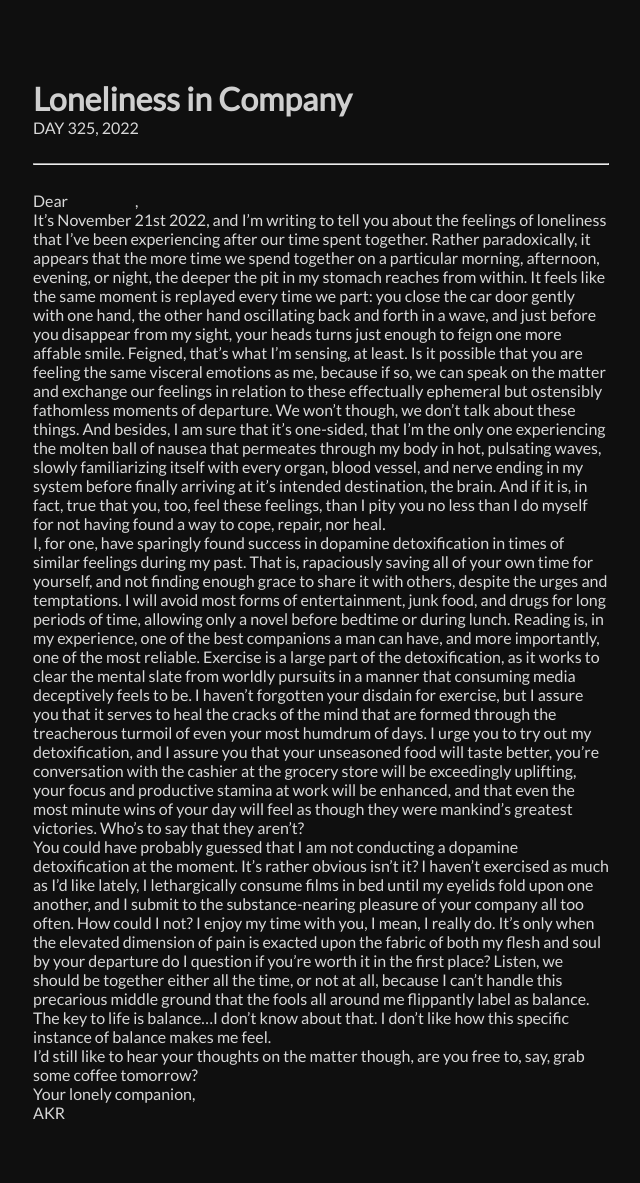
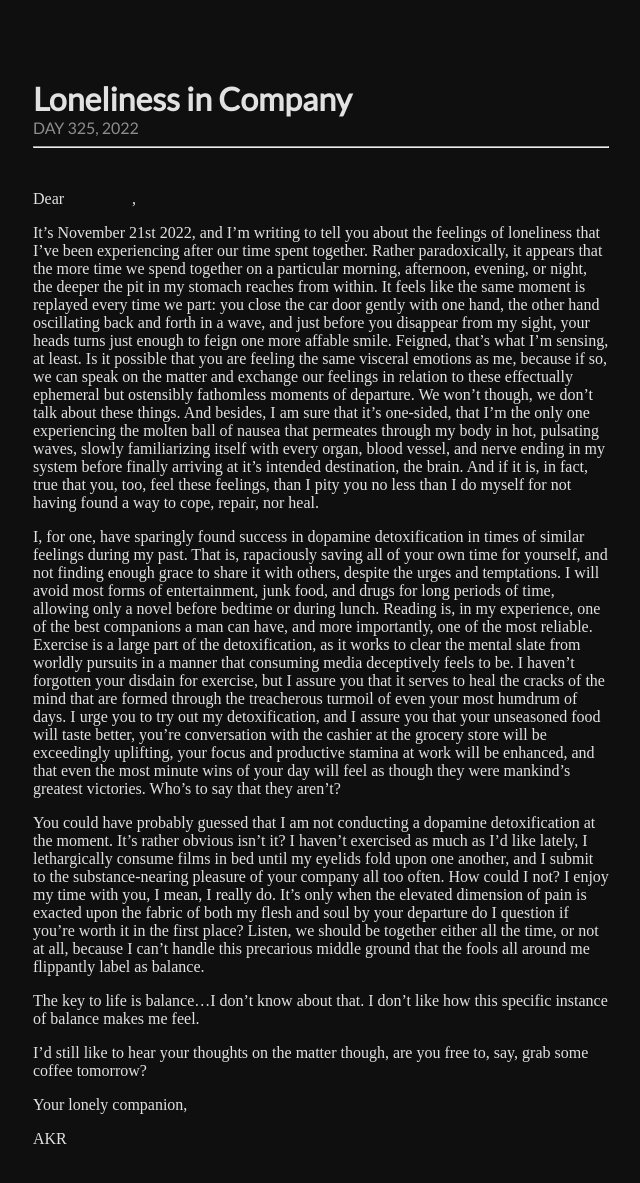
Before and after one commit to aykae/aboudirai.github.io, a Jekyll site: the page built from collections/_posts/2022-11-21-loneliness-in-company.md, in a window 1280 px wide. Shown: the top 1183 px of the page, without its empty margins (319-959 px from the left). Built offline with Jekyll 4.4.1, drawn with Linux system fonts in a browser that asks for light colours; nearby versions of some CDN libraries; library files that are not in the unit come from our copies.

Commit message:
finished post revamp

```diff
--- a/_layouts/post.html
+++ b/_layouts/post.html
@@ -3,11 +3,11 @@ layout: base
 ---
 <div class="post-container">
 <h1>{{ page.title }}</h1>
-<p><abbr title="{{ page.date | date: '%m %d %Y' }}">{{ page.date | date: "DAY %j, %Y" }}</abbr></p>
+<abbr title="{{ page.date | date: '%m %d %Y' }}">{{ page.date | date: "DAY %j, %Y" }}</abbr>
 
 <br>
 <hr>
 <br>
 
-{{ content }}
+<p>{{ content }}</p>
 </div>
--- a/assets/css/styles.css
+++ b/assets/css/styles.css
@@ -301,10 +301,6 @@ abbr {
 
 /* Post CSS */
 .post-container {
-    font-family: "Times New Roman";
-    font-size: 16px;
-    color: #cfcfcf;
-
     width: 45% !important;
 
     padding-top: 15px;
@@ -321,12 +317,19 @@ abbr {
 .post-container h1 {
     font-family: "Lato-Regular";
     margin:0;
+    color: #e1e1e1;
+}
+
+.post-container abbr {
+    font-family: "Lato-Regular";
+    /* color: #d8d8d8; */
+    margin:0;
 }
 
 .post-container p {
-    font-family: "Lato-Regular";
-    color: #d8d8d8;
-    margin:0;
+    font-family: "Times New Roman";
+    font-size: 16px;
+    color: #e1e1e1;
 }
 
 .post-container a {
```
